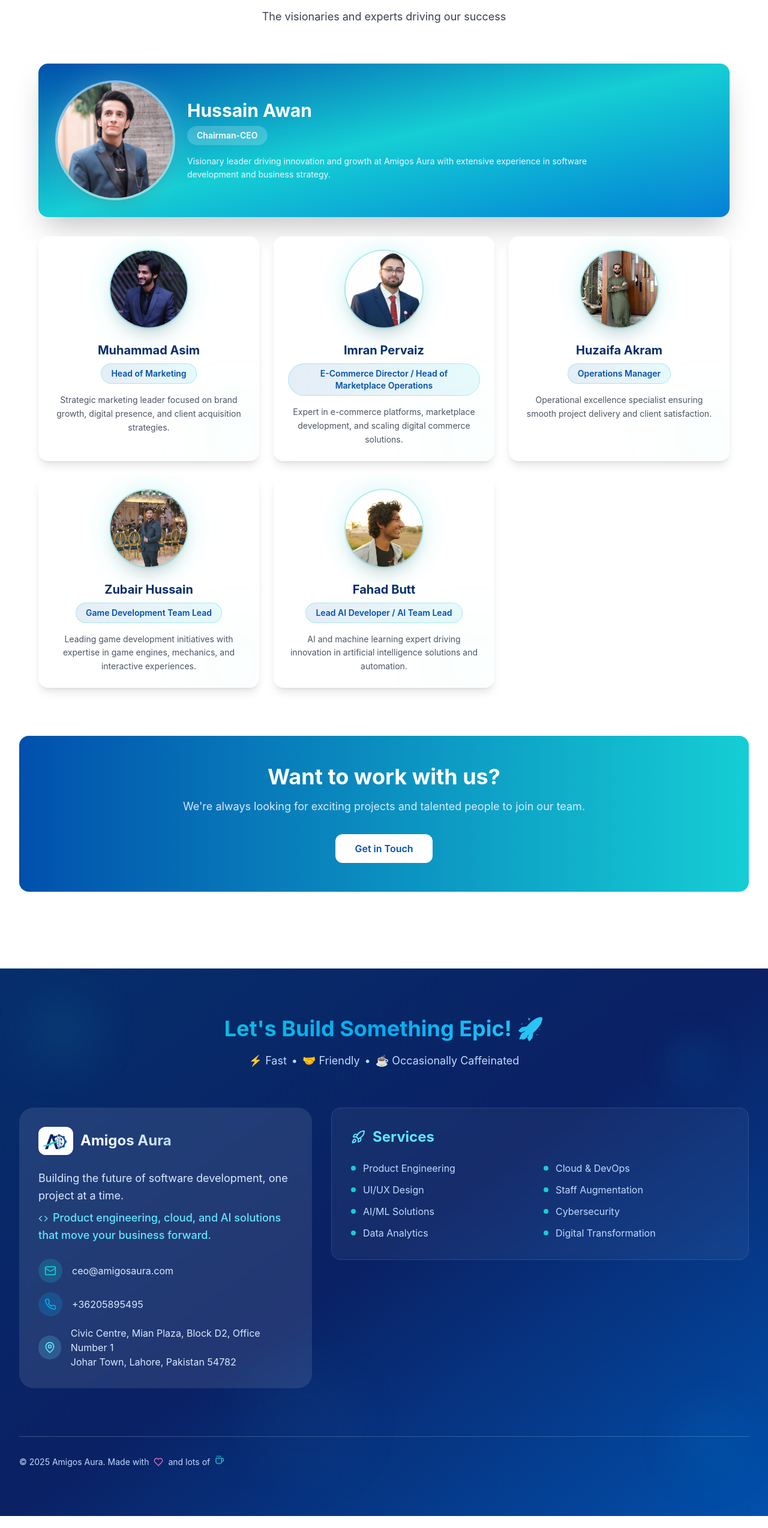
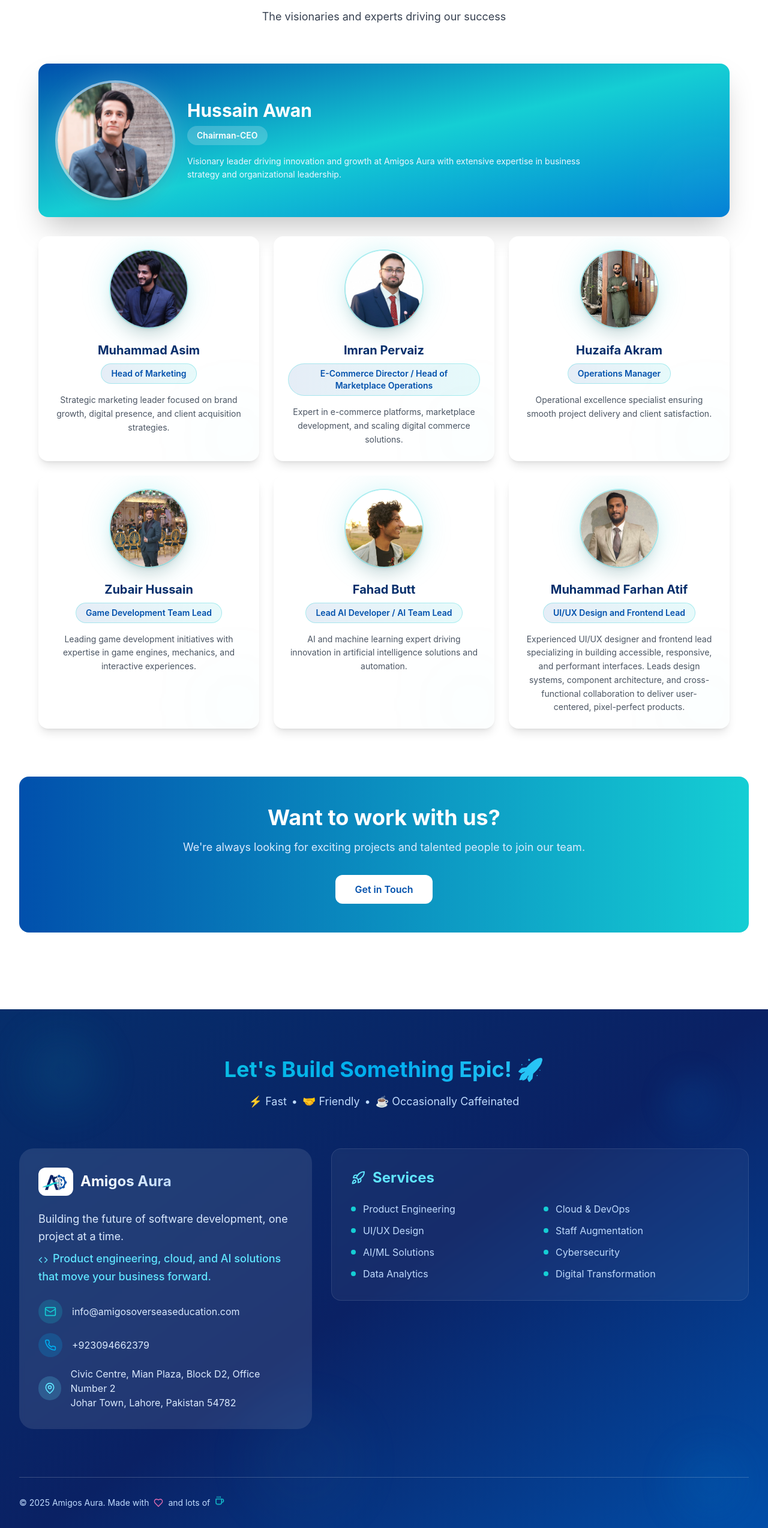
Before and after one commit to MuhammadFarhanA/Amigos-Aura, a React (Vite) app: page /about in a window 1280 px wide. Shown: the part 1000-3548 px from the top of the page at 60% size. Built offline with nearby package versions, Linux system fonts and the light colour scheme.

Commit message:
contact info changes

```diff
--- a/src/data/company.ts
+++ b/src/data/company.ts
@@ -60,9 +60,9 @@
 ];
 
 export const contactInfo = {
-  address: 'Civic Centre, Mian Plaza, Block D2, Office Number 1\nJohar Town, Lahore, Pakistan 54782',
-  phone: '+36205895495',
-  email: 'ceo@amigosaura.com',
+  address: 'Civic Centre, Mian Plaza, Block D2, Office Number 2\nJohar Town, Lahore, Pakistan 54782',
+  phone: '+923094662379',
+  email: 'info@amigosoverseaseducation.com',
 };
 
 export const responseTimeInfo = [
--- a/src/data/team.ts
+++ b/src/data/team.ts
@@ -9,7 +9,7 @@
 export const teamHierarchy: TeamMember = {
   name: 'Hussain Awan',
   role: 'Chairman-CEO',
-  bio: 'Visionary leader driving innovation and growth at Amigos Aura with extensive experience in software development and business strategy.',
+  bio: 'Visionary leader driving innovation and growth at Amigos Aura with extensive expertise in business strategy and organizational leadership.',
   image: 'assets/hussain.jpg',
   reports: [
     {
@@ -42,6 +42,12 @@
       bio: 'AI and machine learning expert driving innovation in artificial intelligence solutions and automation.',
       image: 'assets/fahad.jpg',
     },
+    {
+      name: 'Muhammad Farhan Atif',
+      role: 'UI/UX Design and Frontend Lead',
+      bio: 'Experienced UI/UX designer and frontend lead specializing in building accessible, responsive, and performant interfaces. Leads design systems, component architecture, and cross-functional collaboration to deliver user-centered, pixel-perfect products.',
+      image: 'assets/farhan.jpg',
+    },
   ],
 };
 
--- a/src/pages/Services.tsx
+++ b/src/pages/Services.tsx
@@ -47,8 +47,9 @@
             whileInView={{ opacity: 1, scale: 1 }}
             transition={{ duration: 0.6, delay: 0.6 }}
             viewport={{ once: true }}
+
           >
-            <Button>Schedule a Consultation</Button>
+            <Button className='mx-auto'>Schedule a Consultation</Button>
           </motion.div>
         </div>
       </motion.div>
```
